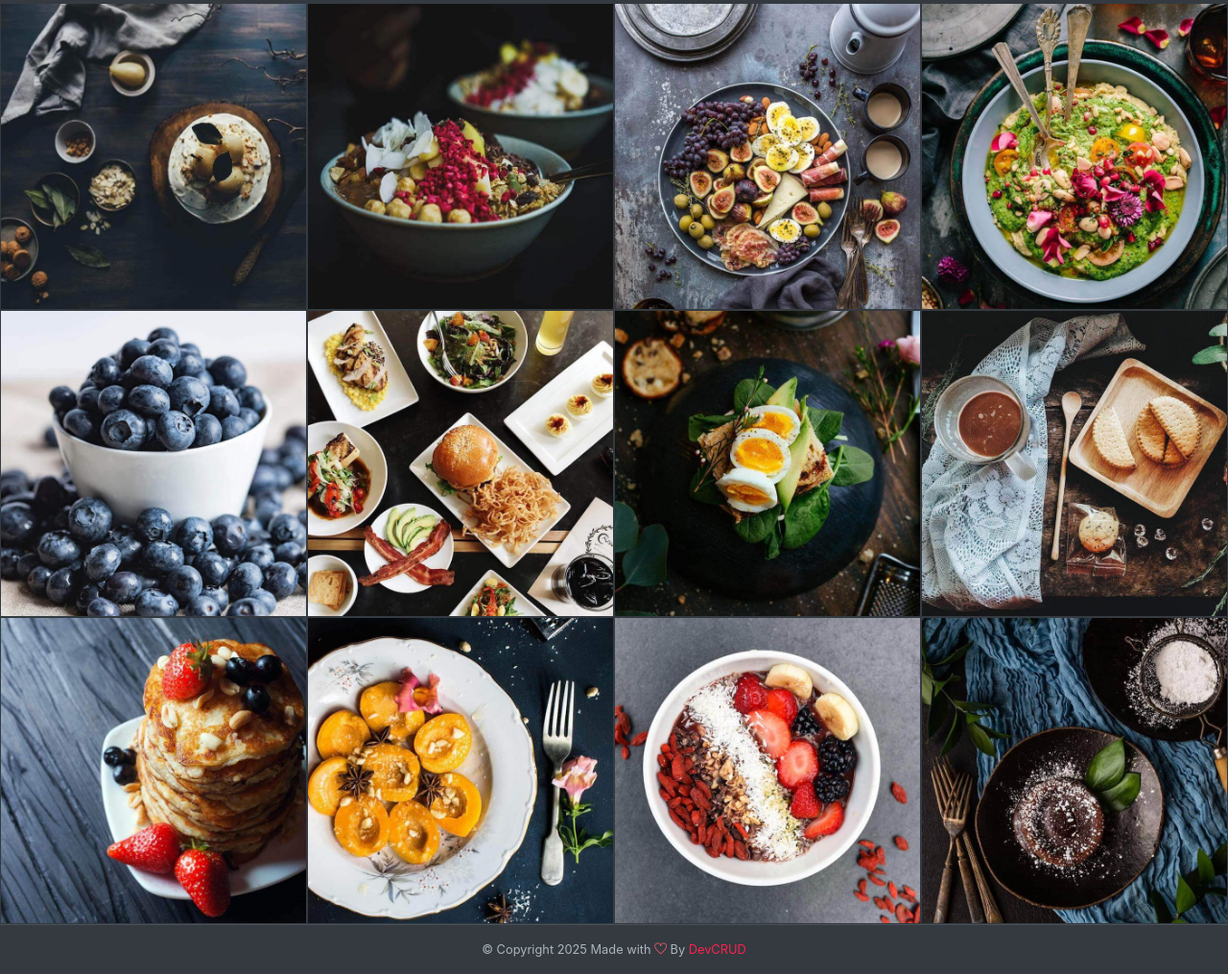
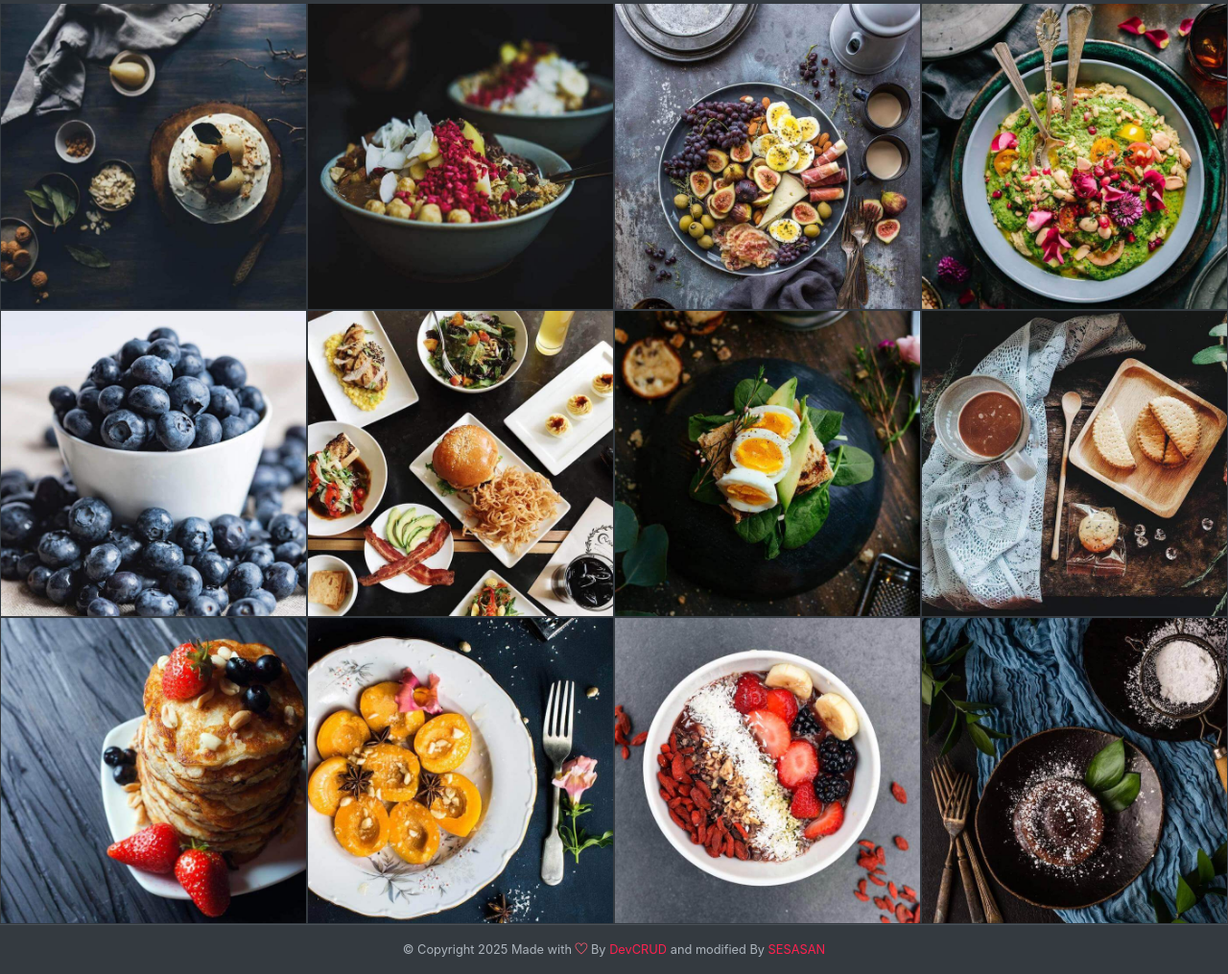
Before and after one commit to SESASAN/entrega-1---web-y-git, a website: page index.html in a window 1280 px wide. Shown: the part 1961-2976 px from the top of the page at 96% size. Drawn offline with Linux system fonts and the light colour scheme.

Commit message:
feat: Update footer

```diff
--- a/index.html
+++ b/index.html
@@ -160,9 +160,9 @@
     </div>
 
     <!-- page footer  -->
-    <div class="bg-dark text-light text-center border-top wow fadeIn">
-        <p class="mb-0 py-3 text-muted small">&copy; Copyright <script>document.write(new Date().getFullYear())</script> Made with <i class="ti-heart text-danger"></i> By <a href="http://devcrud.com">DevCRUD</a></p>
-    </div>
+    <footer class="bg-dark text-light text-center border-top wow fadeIn">
+        <p class="mb-0 py-3 text-muted small">&copy; Copyright <script>document.write(new Date().getFullYear())</script> Made with <i class="ti-heart text-danger"></i> By <a href="http://devcrud.com">DevCRUD</a> and modified By <a href="sesasan.is-a.dev">SESASAN</a></p>
+    </footer>
     <!-- end of page footer -->
 
 	<!-- core  -->
```
Also changed, not shown: assets/imgs/blog-1.jpg (deleted), assets/imgs/blog-2.jpg (deleted), assets/imgs/blog-3.jpg (deleted), assets/imgs/blog-4.jpg (deleted), assets/imgs/blog-5.jpg (deleted), assets/imgs/blog-6.jpg (deleted), assets/imgs/book-table-img.jpg (deleted).
